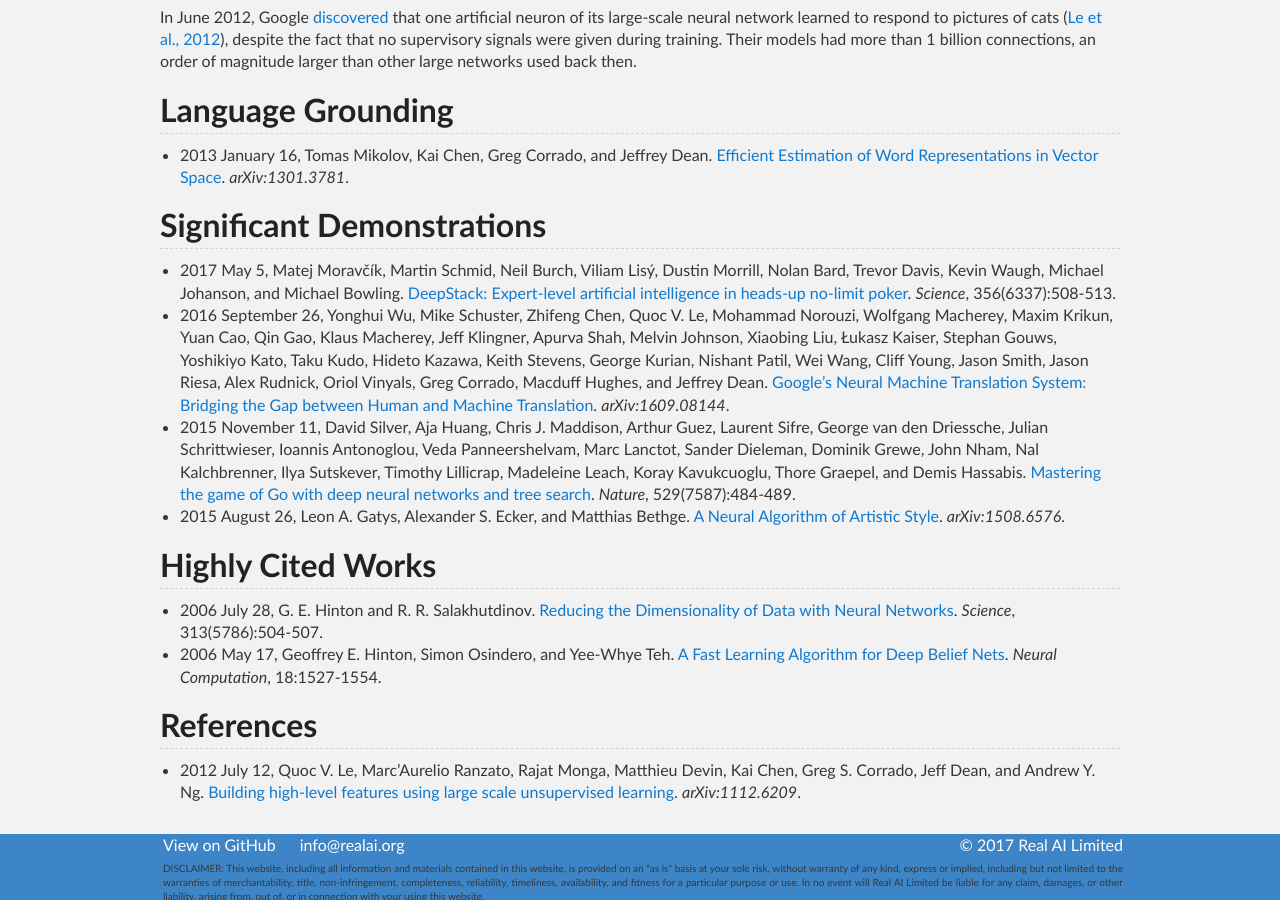
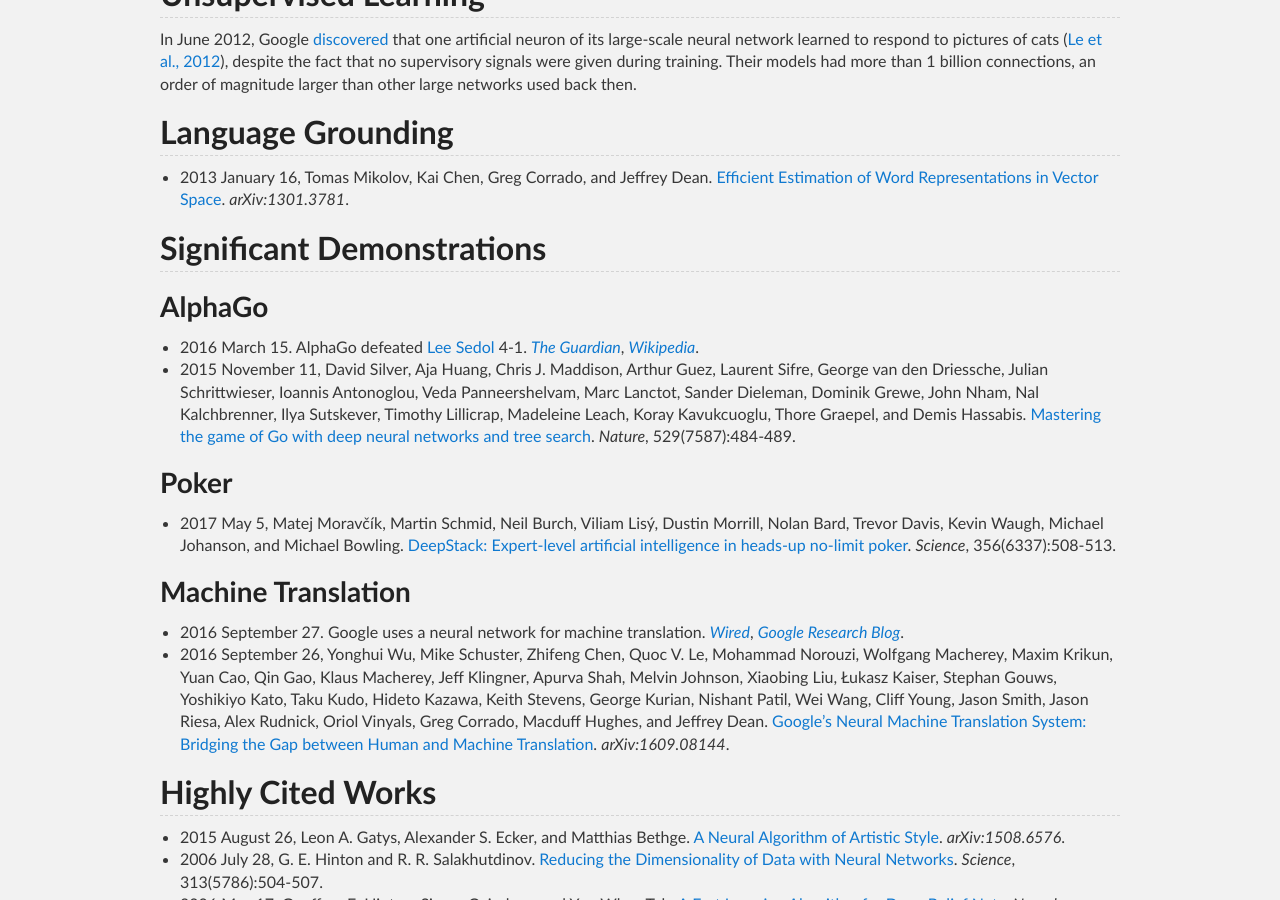
Before and after one commit to Tonywuhk/realai.org, a Jekyll site: the page built from progress.md, in a window 1280 px wide and 900 px high, scrolled down 1404 px. Built offline with Jekyll 4.4.1, drawn with Linux system fonts in a browser that asks for light colours; our own code applies the rules of GitHub Pages for plain Markdown files; comment, search, counter and statistics services are not loaded; the repository's description, which GitHub fills in, is left out; some of the changed text lies outside the part shown.

Commit message:
Update progress.md

```diff
--- a/progress.md
+++ b/progress.md
@@ -51,13 +52,23 @@
 
 ## Significant Demonstrations
 
+### AlphaGo
+
+* 2016 March 15. AlphaGo defeated [Lee Sedol](https://en.wikipedia.org/wiki/Lee_Sedol) 4-1. [*The Guardian*](https://www.theguardian.com/technology/2016/mar/15/googles-alphago-seals-4-1-victory-over-grandmaster-lee-sedol), [*Wikipedia*](https://en.wikipedia.org/wiki/AlphaGo_versus_Lee_Sedol).
+* 2015 November 11, David Silver, Aja Huang, Chris J. Maddison, Arthur Guez, Laurent Sifre, George van den Driessche, Julian Schrittwieser, Ioannis Antonoglou, Veda Panneershelvam, Marc Lanctot, Sander Dieleman, Dominik Grewe, John Nham, Nal Kalchbrenner, Ilya Sutskever, Timothy Lillicrap, Madeleine Leach, Koray Kavukcuoglu, Thore Graepel, and Demis Hassabis. [Mastering the game of Go with deep neural networks and tree search](http://www.nature.com/nature/journal/v529/n7587/full/nature16961.html). *Nature*, 529(7587):484-489.
+
+### Poker
+
 * 2017 May 5, Matej Moravčík, Martin Schmid, Neil Burch, Viliam Lisý, Dustin Morrill, Nolan Bard, Trevor Davis, Kevin Waugh, Michael Johanson, and Michael Bowling. [DeepStack: Expert-level artificial intelligence in heads-up no-limit poker](http://science.sciencemag.org/content/356/6337/508). *Science*, 356(6337):508-513.
+
+### Machine Translation
+
+* 2016 September 27. Google uses a neural network for machine translation. [*Wired*](https://www.wired.com/2016/09/google-claims-ai-breakthrough-machine-translation/), [*Google Research Blog*](https://research.googleblog.com/2016/09/a-neural-network-for-machine.html).
 * 2016 September 26, Yonghui Wu, Mike Schuster, Zhifeng Chen, Quoc V. Le, Mohammad Norouzi, Wolfgang Macherey, Maxim Krikun, Yuan Cao, Qin Gao, Klaus Macherey, Jeff Klingner, Apurva Shah, Melvin Johnson, Xiaobing Liu, Łukasz Kaiser, Stephan Gouws, Yoshikiyo Kato, Taku Kudo, Hideto Kazawa, Keith Stevens, George Kurian, Nishant Patil, Wei Wang, Cliff Young, Jason Smith, Jason Riesa, Alex Rudnick, Oriol Vinyals, Greg Corrado, Macduff Hughes, and Jeffrey Dean. [Google's Neural Machine Translation System: Bridging the Gap between Human and Machine Translation](https://arxiv.org/abs/1609.08144). *arXiv:1609.08144*.
-* 2015 November 11, David Silver, Aja Huang, Chris J. Maddison, Arthur Guez, Laurent Sifre, George van den Driessche, Julian Schrittwieser, Ioannis Antonoglou, Veda Panneershelvam, Marc Lanctot, Sander Dieleman, Dominik Grewe, John Nham, Nal Kalchbrenner, Ilya Sutskever, Timothy Lillicrap, Madeleine Leach, Koray Kavukcuoglu, Thore Graepel, and Demis Hassabis. [Mastering the game of Go with deep neural networks and tree search](http://www.nature.com/nature/journal/v529/n7587/full/nature16961.html). *Nature*, 529(7587):484-489.
-* 2015 August 26, Leon A. Gatys, Alexander S. Ecker, and Matthias Bethge. [A Neural Algorithm of Artistic Style](https://arxiv.org/abs/1508.6576). *arXiv:1508.6576*.
 
 ## Highly Cited Works
 
+* 2015 August 26, Leon A. Gatys, Alexander S. Ecker, and Matthias Bethge. [A Neural Algorithm of Artistic Style](https://arxiv.org/abs/1508.6576). *arXiv:1508.6576*.
 * 2006 July 28, G. E. Hinton and R. R. Salakhutdinov. [Reducing the Dimensionality of Data with Neural Networks](http://science.sciencemag.org/content/313/5786/504). *Science*, 313(5786):504-507.
 * 2006 May 17, Geoffrey E. Hinton, Simon Osindero, and Yee-Whye Teh. [A Fast Learning Algorithm for Deep Belief Nets](http://www.mitpressjournals.org/doi/abs/10.1162/neco.2006.18.7.1527). *Neural Computation*, 18:1527-1554.
 
```
Also changed, not shown: other parts of progress.md (+1 -0 lines).
